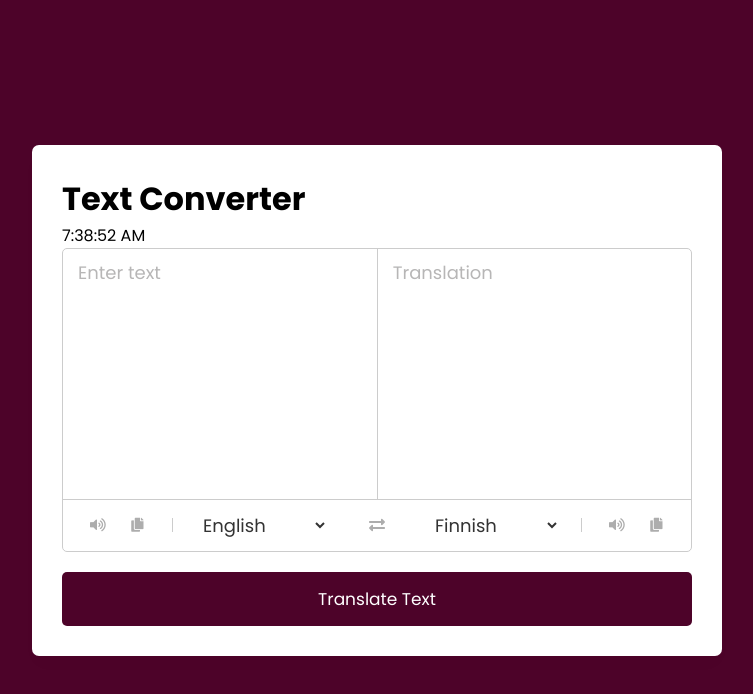
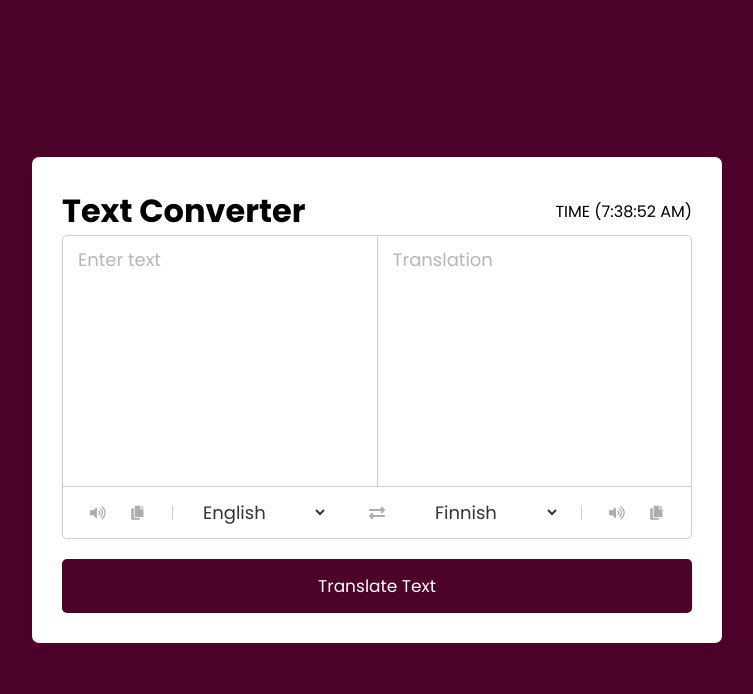
Before and after one commit to Elochukwu3/language-translator-R, a React (Create React App) app: page / in a window 1280 px wide. Shown: the top 694 px of the page, without its empty margins (263-1016 px from the left). Built offline with nearby package versions, Linux system fonts and the light colour scheme.

Commit message:
functionality saved

```diff
--- a/src/Components/Options.jsx
+++ b/src/Components/Options.jsx
@@ -1,16 +1,18 @@
-import React from 'react'
-import countries from './Countries'
- function Options() {
-    const countryArr = []
-    for(let countryCode in countries){
+import React from "react";
+import countries from "./Countries";
 
-        let selected = countryCode == "en-GB" ? "selected" : "";
-       const optionTag = <option  value= {countryCode} key ={countryCode}>{countries[countryCode]}</option>
-        countryArr.push(optionTag) ;
-    }
- return  countryArr;
+function Options() {
+  const countryArr = [];
+  for (let countryCode in countries) {
+    const optionTag = (
+      <option value={countryCode} key={countryCode}>
+        {countries[countryCode]}
+      </option>
+    );
+    countryArr.push(optionTag);
+  }
 
-
+  return countryArr;
 }
 
 export default Options;
--- a/src/Components/Plainarea.jsx
+++ b/src/Components/Plainarea.jsx
@@ -17,14 +17,22 @@ function Plainarea() {
   const changeTextValue = (e) => {
     setTextVal(e.target.value.trim());
   };
+  let placeholderItem = 'Translation'
 
-  async function translateText(e) {
+   function translateText(e) {
     e.preventDefault();
+    if(!textVal) return;
+    placeholderItem = 'Translating';
+    console.log(placeholderItem);
     let apiUrl = `https://api.mymemory.translated.net/get?q=${textVal}&langpair=${language}|${languageTo}`;
-    const res = await fetch(apiUrl);
-    const data = await res.json();
-    setTextValTo(data.responseData.translatedText);
-  }
+    // const res = await fetch(apiUrl);
+    // const data = await res.json();
+    fetch(apiUrl).then(res => res.json()).then(data => {
+      setTextValTo(data.responseData.translatedText);
+  });
+  };
+
+
 const copyTranlated = (p)=>{
   navigator.clipboard.writeText(p);
 }
@@ -49,7 +57,7 @@ const audioTranlated = (p, l)=>{
 
   return (
       <div className="container">
-        <h1>Text Converter </h1> <span>{dateDisplay} </span>
+       <div className="headerText"> <h1>Text Converter </h1> <span>TIME ({dateDisplay}) </span></div>
         <div className="wrapper">
           <div className="text-input">
             <textarea
@@ -63,7 +71,7 @@ const audioTranlated = (p, l)=>{
               readOnly
               disabled
               className="to-text"
-              placeholder="Translation"
+              placeholder= {placeholderItem}
               value={textValTo}
             ></textarea>
           </div>
--- a/src/TextArea.css
+++ b/src/TextArea.css
@@ -21,6 +21,12 @@ body{
   background: #fff;
   border-radius: 7px;
   box-shadow: 0 10px 20px rgba(0,0,0,0.01);
+}
+.container .headerText{
+  display: flex;
+  justify-content: space-between;
+  align-items: center;
+
 }
 .wrapper{
   border-radius: 5px;
```
